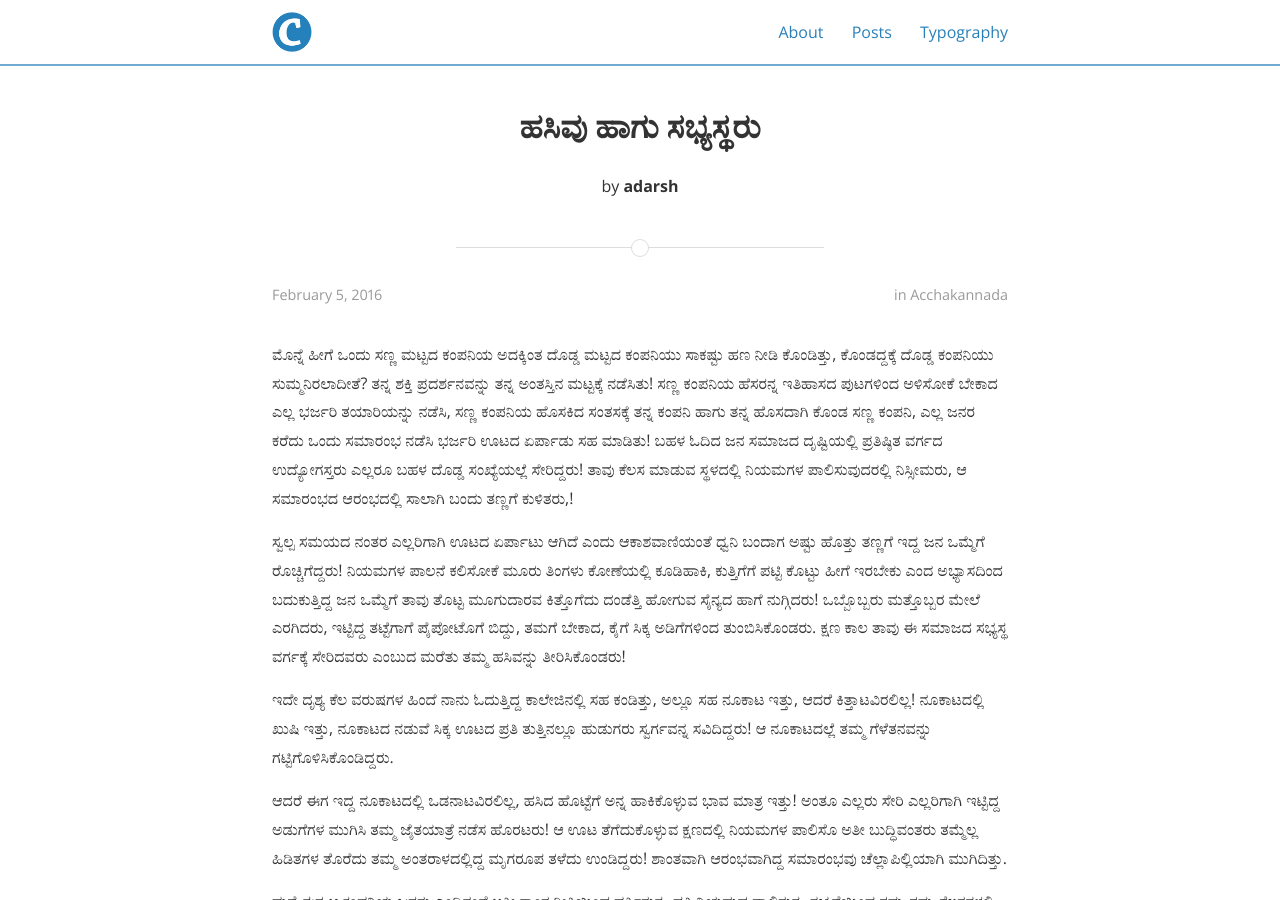
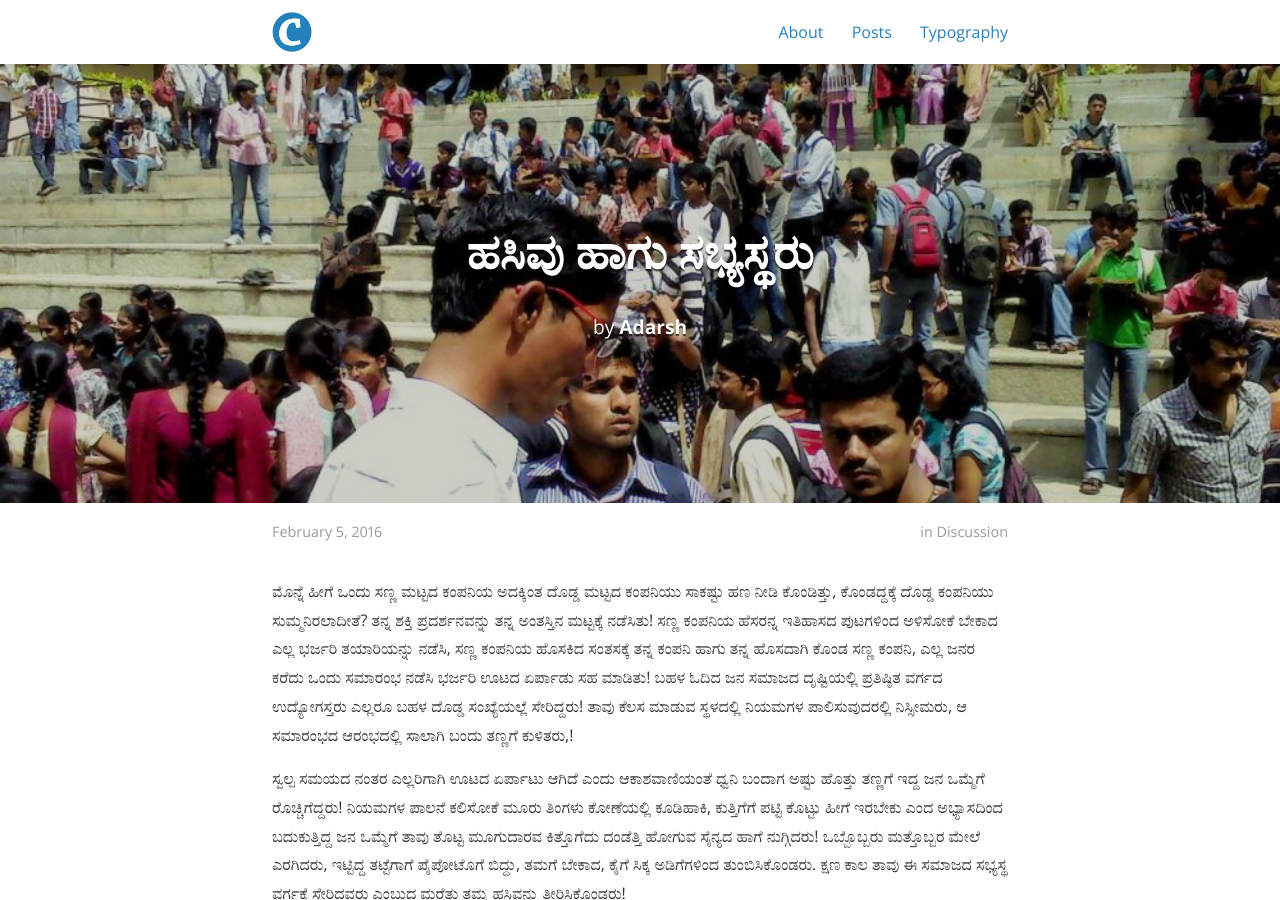
Before and after one commit to bencentra/centrarium, a Jekyll site: the page built from _posts/2016-02-05-hasivu-haagu-sabhyastharu.markdown, in a window 1280 px wide and 900 px high. Built offline with Jekyll 4.4.1, drawn with Linux system fonts in a browser that asks for light colours; nearby versions of some CDN libraries; comment, search, counter and statistics services are not loaded; a style sheet for code colours, icons or effects is not loaded.

Commit message:
Update 2016-02-05-hasivu-haagu-sabhyastharu.markdown

```diff
--- a/_posts/2016-02-05-hasivu-haagu-sabhyastharu.markdown
+++ b/_posts/2016-02-05-hasivu-haagu-sabhyastharu.markdown
@@ -1,14 +1,12 @@
 ---
 
 layout: post
-title:  "ಹಸಿವು ಹಾಗು ಸಭ್ಯಸ್ಥರು"
-date:   2016-02-05 09:11:03
-description: The nature of people, view through hunger and decency!
-thumbnail: hasivu-haagu-sabhyastharu.jpg
-categories: acchakannada
-
-# Information for the author block
-author: adarsh
+title: "ಹಸಿವು ಹಾಗು ಸಭ್ಯಸ್ಥರು"
+date:   2016-02-05
+author: Adarsh
+categories: Discussion
+tags:	Acchakannada decency sabhyastharu hunger hasivu Kannada
+cover:  "assets/hasivu-haagu-sabhyastharu.jpg"
 
 ---
 
@@ -20,6 +18,6 @@ author: adarsh
 
 ಆದರೆ ಈಗ ಇದ್ದ ನೂಕಾಟದಲ್ಲಿ ಒಡನಾಟವಿರಲಿಲ್ಲ, ಹಸಿದ ಹೊಟ್ಟೆಗೆ ಅನ್ನ ಹಾಕಿಕೊಳ್ಳುವ ಭಾವ ಮಾತ್ರ ಇತ್ತು! ಅಂತೂ ಎಲ್ಲರು ಸೇರಿ ಎಲ್ಲರಿಗಾಗಿ ಇಟ್ಟಿದ್ದ ಅಡುಗೆಗಳ ಮುಗಿಸಿ ತಮ್ಮ ಜೈತಯಾತ್ರೆ ನಡೆಸ ಹೊರಟರು! ಆ ಊಟ ತೆಗೆದುಕೊಳ್ಳುವ ಕ್ಷಣದಲ್ಲಿ ನಿಯಮಗಳ ಪಾಲಿಸೊ ಅತೀ ಬುದ್ಧಿವಂತರು ತಮ್ಮೆಲ್ಲ ಹಿಡಿತಗಳ ತೊರೆದು ತಮ್ಮ ಅಂತರಾಳದಲ್ಲಿದ್ದ ಮೃಗರೂಪ ತಳೆದು ಉಂಡಿದ್ದರು! ಶಾಂತವಾಗಿ ಆರಂಭವಾಗಿದ್ದ ಸಮಾರಂಭವು ಚೆಲ್ಲಾಪಿಲ್ಲಿಯಾಗಿ ಮುಗಿದಿತ್ತು.
 
-ಮತ್ತೆ ಈಗ ಆ ಕಂಪನಿಯ ಜನರು ಎಂದಿನಂತೆ ಅತೀ ಶಾಂತ ರೀತಿಯಿಂದ ವರ್ತಿಸುತ್ತ, ಪ್ರತಿ ನಿಯಮವ ಪಾಲಿಸುತ್ತ, ಸಭ್ಯತೆಯಿಂದ ತಮ್ಮ ತಮ್ಮ ಕೆಲಸಗಳಲ್ಲಿ ತೊಡಗಿದ್ದಾರೆ!
+<p align="center">ಮತ್ತೆ ಈಗ ಆ ಕಂಪನಿಯ ಜನರು ಎಂದಿನಂತೆ ಅತೀ ಶಾಂತ ರೀತಿಯಿಂದ ವರ್ತಿಸುತ್ತ, ಪ್ರತಿ ನಿಯಮವ ಪಾಲಿಸುತ್ತ, ಸಭ್ಯತೆಯಿಂದ ತಮ್ಮ ತಮ್ಮ ಕೆಲಸಗಳಲ್ಲಿ ತೊಡಗಿದ್ದಾರೆ!</p>
 
-– ಆದರ್ಶ
+<p align="center">– ಆದರ್ಶ</p>
```
